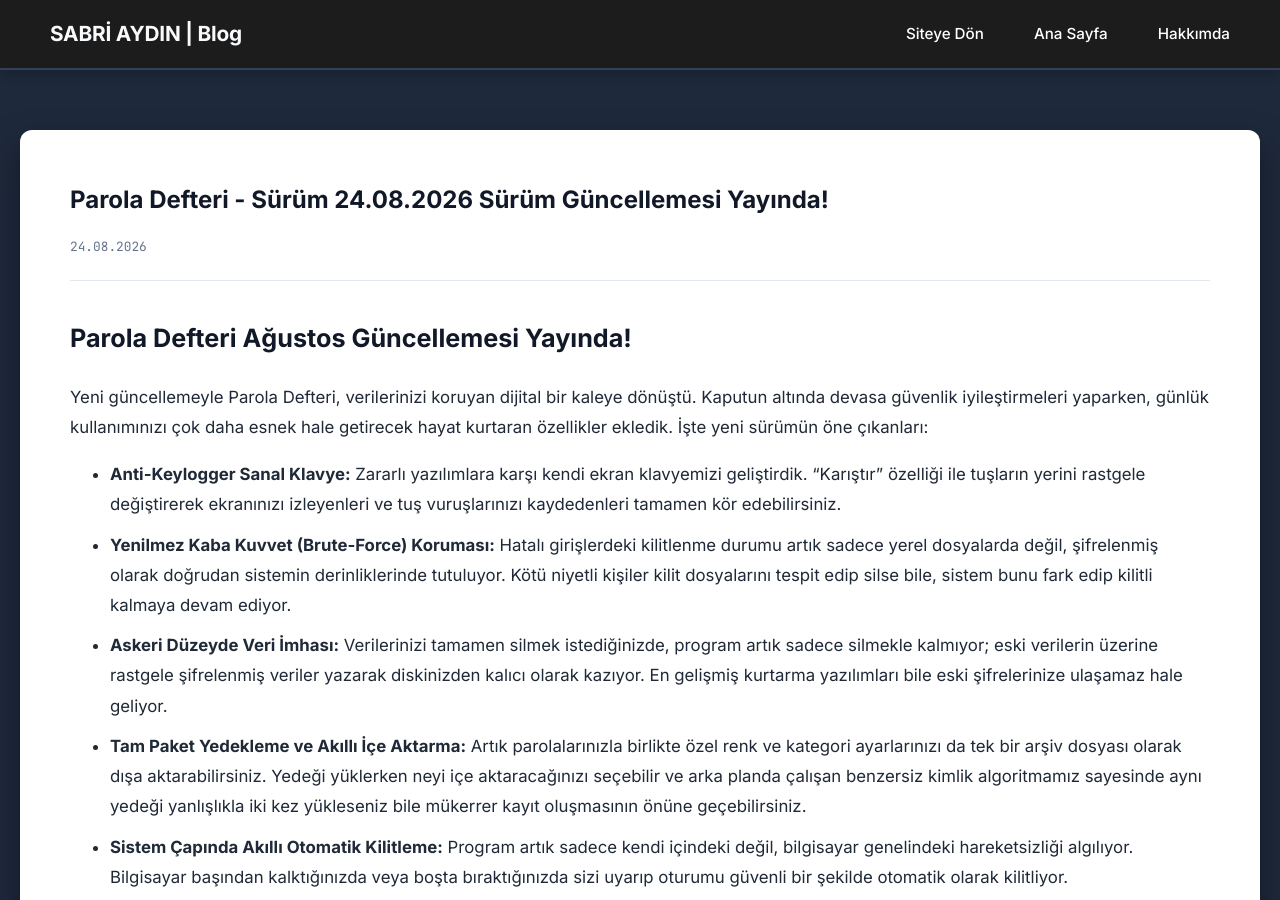
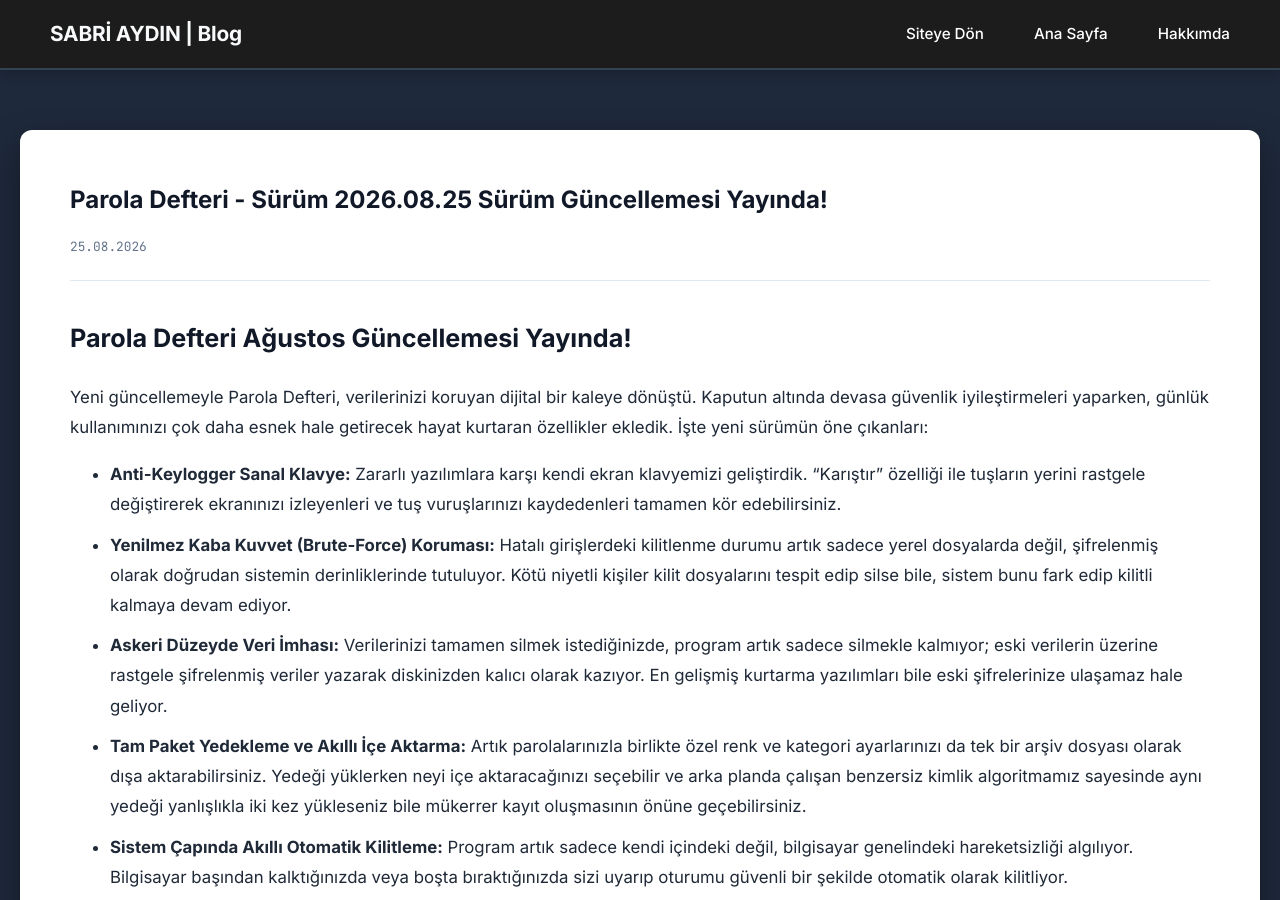
Before and after one commit to sabriaydin/blog, a Jekyll site: the page built from _posts/2026-08-25-parola-defteri-guncelleme.md, in a window 1280 px wide and 900 px high. Built offline with Jekyll 4.4.1, drawn with Linux system fonts in a browser that asks for light colours.

Commit message:
Update and rename 2026-08-24-parola-defteri-guncelleme.md to 2026-08-25-parola-defteri-guncelleme.md

```diff
--- a/_posts/2026-08-24-parola-defteri-guncelleme.md
+++ b/_posts/2026-08-25-parola-defteri-guncelleme.md
@@ -1,7 +1,7 @@
 ---
 layout: post
-title: "Parola Defteri - Sürüm 24.08.2026 Sürüm Güncellemesi Yayında!"
-date: 2026-08-24
+title: "Parola Defteri - Sürüm 2026.08.25 Sürüm Güncellemesi Yayında!"
+date: 2026-08-25
 ---
 
 # Parola Defteri Ağustos Güncellemesi Yayında!
```
